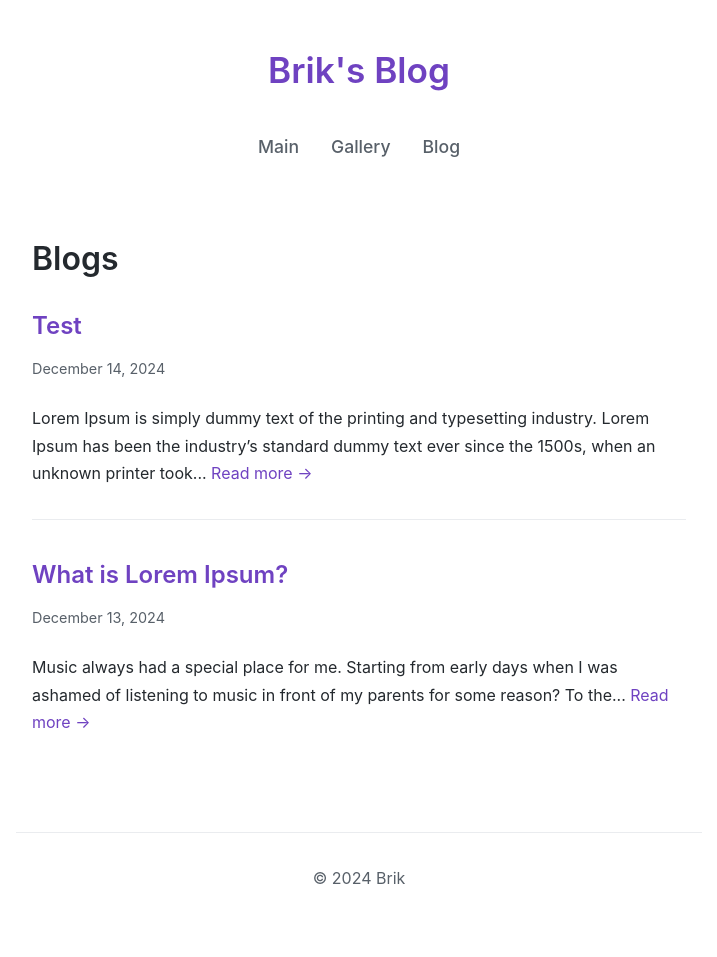
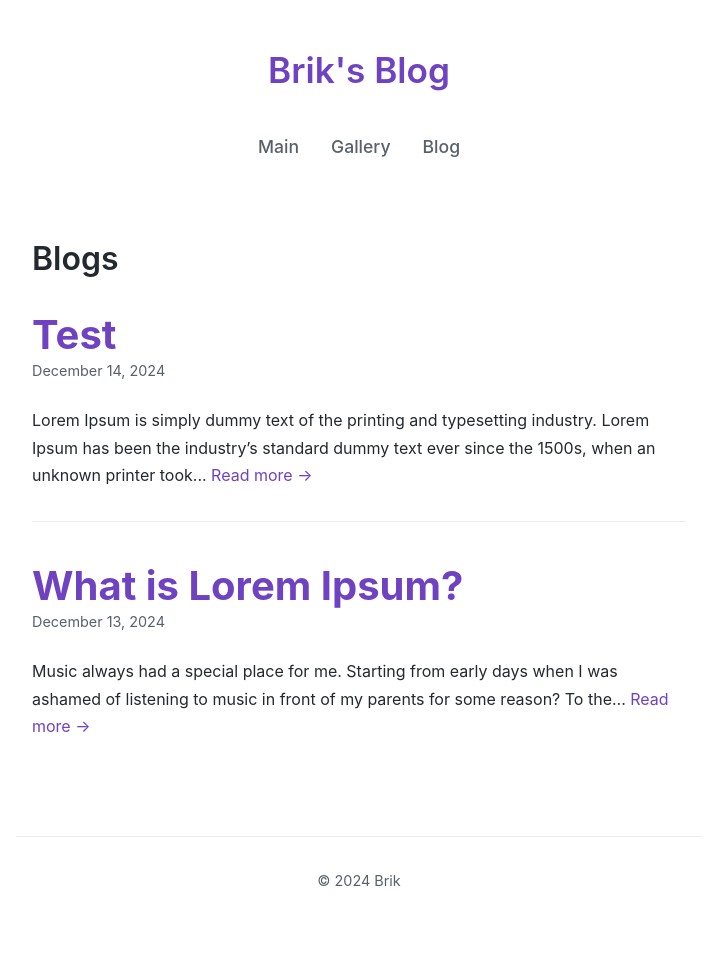
Before and after one commit to brikjr/blogs, a Jekyll site: the page built from index.md, in a window 1280 px wide. Shown: the whole page, without its empty margins (281-998 px from the left). Built offline with Jekyll 4.4.1, drawn with Linux system fonts in a browser that asks for light colours.

Commit message:
Update post: 2024-12-13-what-is-lorem-ipsum?.md

```diff
--- a/assets/css/style.css
+++ b/assets/css/style.css
@@ -117,6 +117,53 @@ a:hover {
     text-decoration: none;
 }
 
+/* Post title styling */
+.post-title {
+    font-size: 2.5rem;
+    font-weight: 700;
+    margin-bottom: calc(var(--spacing-unit) / 2);
+    line-height: 1.2;
+}
+
+/* Post date styling */
+.post-meta {
+    color: var(--secondary-text);
+    font-size: 1.1rem;
+    margin-bottom: calc(var(--spacing-unit) * 2);
+}
+
+/* Post content styling */
+.post-content {
+    font-size: 1.1rem;
+    letter-spacing: 0.01em;
+}
+
+.post-content p {
+    margin-bottom: var(--spacing-unit);
+    margin-top: 0;
+}
+
+/* Add proper spacing between blocks of text */
+.post-content p + p {
+    text-indent: 0;
+    margin-top: var(--spacing-unit);
+}
+
+/* Footer styling */
+footer {
+    margin-top: calc(var(--spacing-unit) * 3);
+    padding-top: var(--spacing-unit);
+    border-top: 1px solid #27272a;
+    color: var(--secondary-text);
+    text-align: center;
+    font-size: 0.9rem;
+}
+
+/* Update post template layout */
+.post {
+    margin-top: calc(var(--spacing-unit) * 2);
+}
+
 .post {
     margin: 2rem 0;
 }
```
